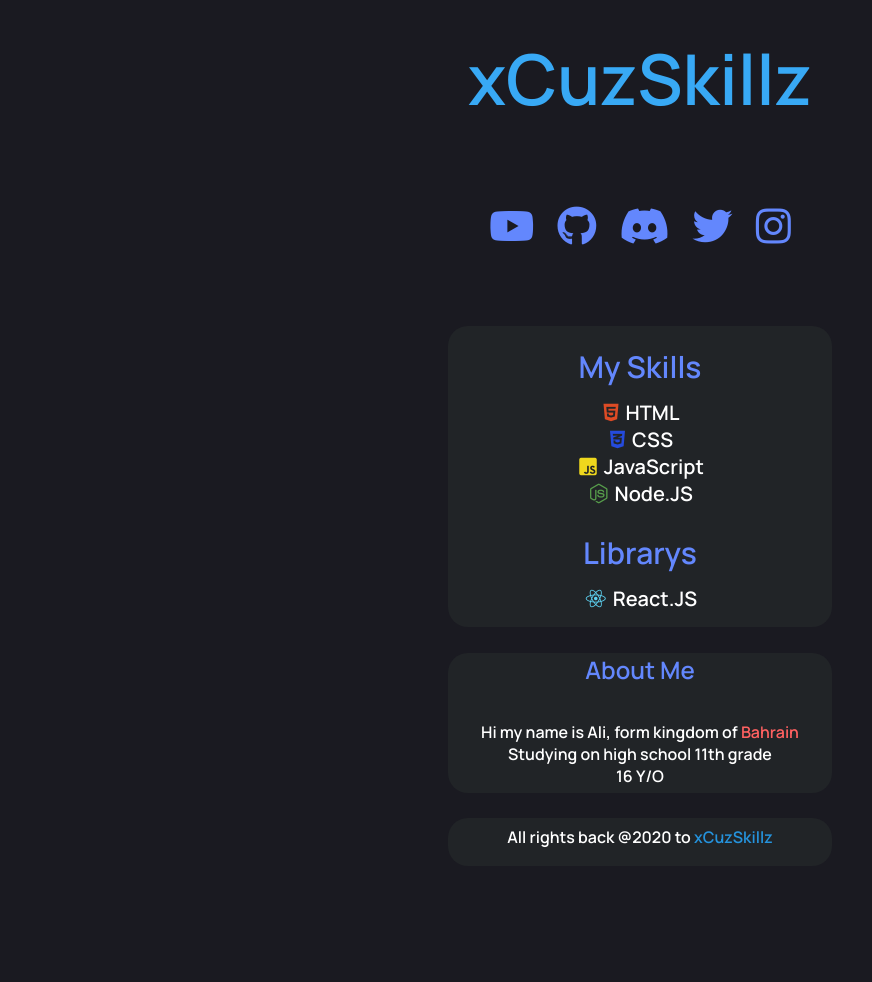
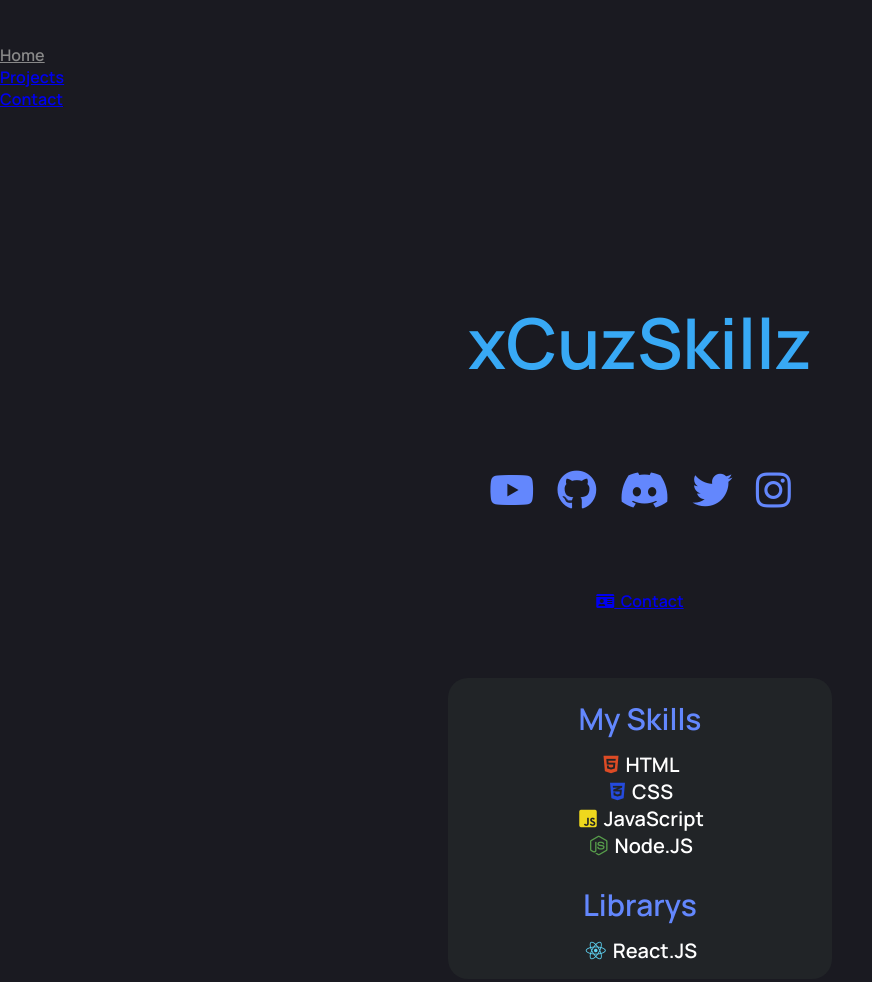
Before and after one commit to xCuzSkillz/Create-your-profile-page-, a plain HTML site: page index.html in a window 1280 px wide. Shown: the top 982 px of the page, without its empty margins (0-872 px from the left). Before the commit the page ends 891 px from the top, so only its background shows below. Drawn offline with Linux system fonts and the light colour scheme; files that its build step writes are made by us from their sources; a web font is replaced by a local one.

Commit message:
Update index.html

```diff
--- a/index.html
+++ b/index.html
@@ -2,7 +2,7 @@
 <html lang="en">
     <head>
         <title>xCuzSkillz</title>
-        <link rel="stylesheet" href="style.css">
+        <link rel="stylesheet" href="css/style.css">
         <meta charset="UTF-8">
         <meta name="viewport" content="width=device-width, initial-scale=1.0">
         <meta http-equiv="X-UA-Compatible" content="ie=edge">
@@ -13,7 +13,16 @@
         <link href="https://fonts.googleapis.com/css2?family=Cairo&family=Manrope:wght@600&family=Monda&family=Montserrat&family=Roboto+Mono&family=Tajawal&display=swap&family=Nova+Flat&display=swap" rel="stylesheet">
     </head>
     <body>
-        <div class="cont">
+        <br><br>
+        <nav>
+            <ul class="nav-links">
+            <li><a href="#" style="color: #888888;">Home</a></li>
+            <li><a href="Projects">Projects</a></li>
+            <li><a href="Contact">Contact</a></li>
+            </ul>
+        </nav>
+    <br><br><br><br><br><br><br>
+          <div class="cont">
         <h1>xCuzSkillz</h1>
 
 
@@ -22,8 +31,12 @@
     <a href="https://discord.com/users/323930938125844480"> <i class="fab fa-discord"></i></a>
        <a href="https://twitter.com/xCuzSkillz"><i class="fab fa-twitter"></i></a>
       <a href="https://www.instagram.com/xcuzskillz/"> <i class="fab fa-instagram"></i></a>
+        </div>
 
-        </div>
+        <center>
+        <a class="contact" href="contact"><i class="fas fa-id-card"></i> &nbsp;Contact</a>
+        </center>
+        <br><br><br>
         <div class="Skills">
             <h2>My Skills</h2>
             <uL>
@@ -38,15 +51,16 @@
             <li><i class="fab fa-react"></i> React.JS</li>
         </ul>
         </div>
+        <br>
         <div class="About">
             <h2>About Me</h2>
-            <p>Hi my name is Ali, form kingdom of <span>Bahrain</span></p>
+            <p>Hi my name is Ali, from kingdom of <span>Bahrain</span></p>
             <p>Studying on high school  11th grade</p>
             <p class="pp3">16 Y/O</p>
         </div>
+        <br>
         <footer>
             <p>All rights back @2020 to <a href="https://www.youtube.com/channel/UCw18--DWkJiuqAVl_fa1lew?view_as=subscriber">xCuzSkillz</a></p>
         <footer>
-
     </body>
 </html>
```
